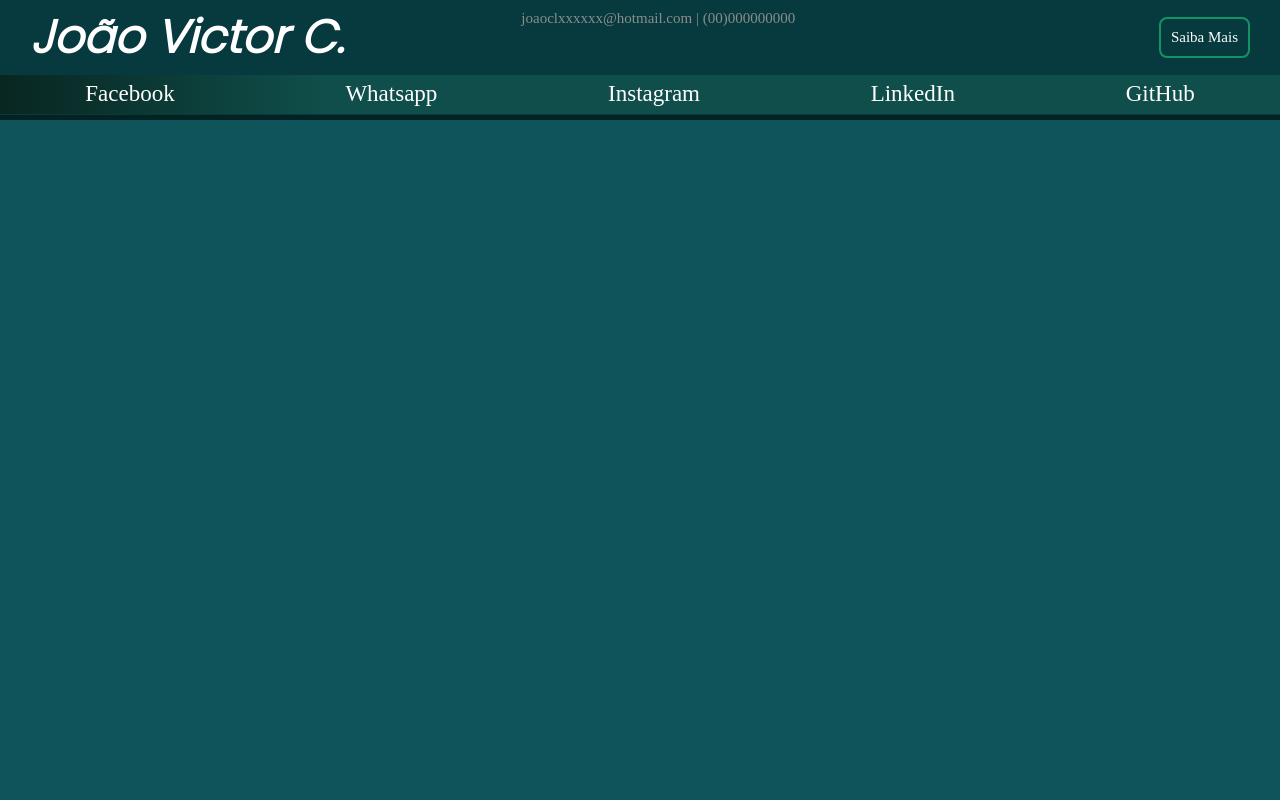
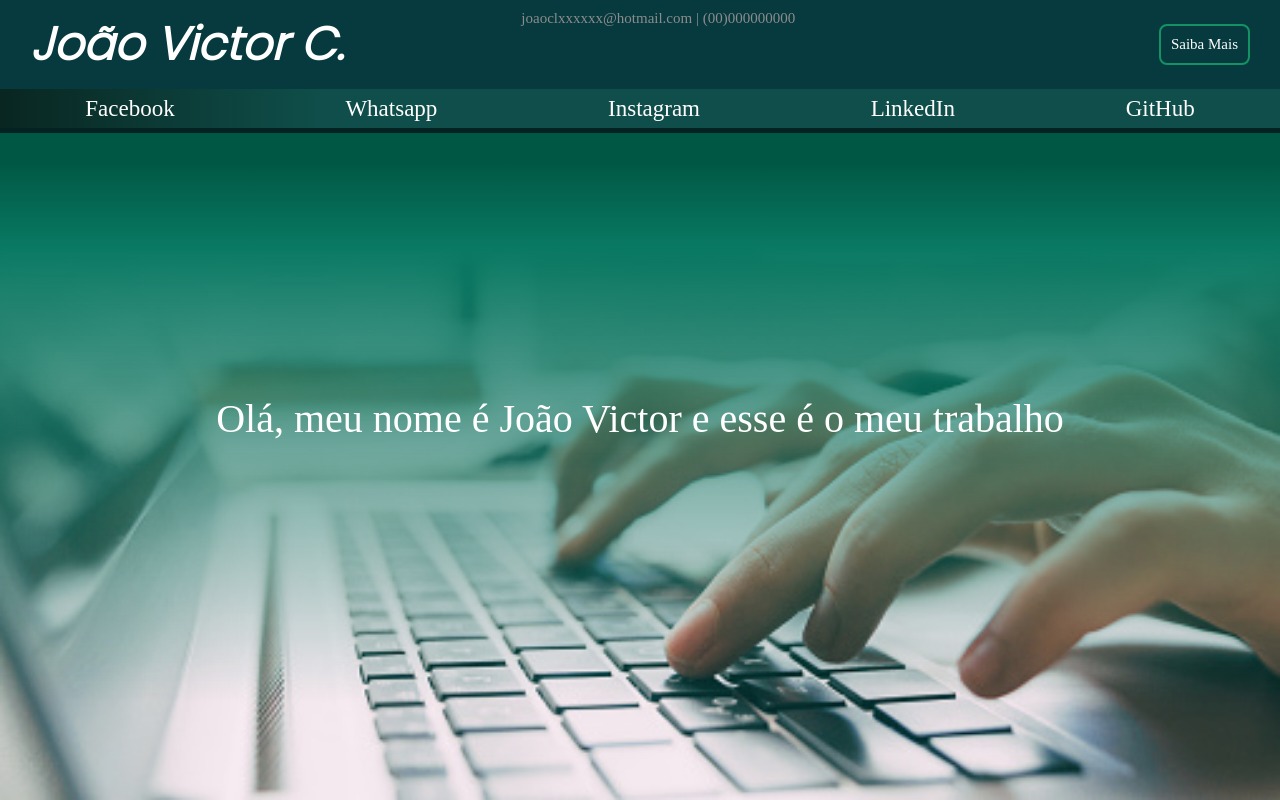
Before and after one commit to VictorClvtt/SiteCurriculo2, a plain HTML site: page index.html in a window 1280 px wide. Drawn offline with Linux system fonts and the light colour scheme; a web font is replaced by a local one.

Commit message:
2nd Commit

```diff
--- a/index.html
+++ b/index.html
@@ -1,13 +1,16 @@
 <!DOCTYPE html>
 <html lang="en">
   <head>
-    <meta charset="UTF-8">
-    <meta http-equiv="X-UA-Compatible" content="IE=edge">
-    <meta name="viewport" content="width=device-width, initial-scale=1.0">
-    <link href="styles.css" rel="stylesheet">
-    <link rel="preconnect" href="https://fonts.googleapis.com">
-<link rel="preconnect" href="https://fonts.gstatic.com" crossorigin>
-<link href="https://fonts.googleapis.com/css2?family=Poppins:wght@300&family=Sofia+Sans&display=swap" rel="stylesheet">
+    <meta charset="UTF-8" />
+    <meta http-equiv="X-UA-Compatible" content="IE=edge" />
+    <meta name="viewport" content="width=device-width, initial-scale=1.0" />
+    <link href="styles.css" rel="stylesheet" />
+    <link rel="preconnect" href="https://fonts.googleapis.com" />
+    <link rel="preconnect" href="https://fonts.gstatic.com" crossorigin />
+    <link
+      href="https://fonts.googleapis.com/css2?family=Poppins:wght@300&family=Sofia+Sans&display=swap"
+      rel="stylesheet"
+    />
     <title>Currículo | JVCM</title>
   </head>
   <body>
@@ -25,8 +28,8 @@
         <a href="#"><li>GitHub</li></a>
       </ul>
     </header>
-    <div id="pc">
-
+    <div class="apres">
+      <p class="ola">Olá, meu nome é João Victor e esse é o meu trabalho</p>
     </div>
   </body>
 </html>
--- a/styles.css
+++ b/styles.css
@@ -1,43 +1,50 @@
-*{
+* {
   margin: 0;
   padding: 0;
   box-sizing: border-box;
 }
 
-body{
+body {
   background: rgb(15, 84, 91);
   color: white;
-    font-family: 'Sofia Sans', 'Sans Serif';
+  font-family: "Sofia Sans", "Sans Serif";
   font-size: 23px;
-    height:100vh;
+  height: 100vh;
   display: flex;
   flex-direction: column;
+
+  background-image: url(./istockphoto-1144547910-170667a.jpg);
+  height: 100%;
+  background-repeat: no-repeat;
+  background-attachment: fixed;
+  background-size: cover;
+  background-position: bottom;
 }
 
-header{
+header {
   background: rgb(6, 58, 63);
   height: 15%;
   width: 100%;
   border: 2px;
   border-bottom: 5px solid rgb(4, 34, 34);
-    position: inherit;
+
 }
 
-h1{
-    font-family: 'Poppins', sans-serif;
+h1 {
+  font-family: "Poppins", sans-serif;
   font-style: italic;
 }
 
-.cabecalho{
+.cabecalho {
   height: 65%;
   padding: 10px 30px;
   display: flex;
   align-items: center;
-    justify-content:space-between;
+  justify-content: space-between;
 }
 
-#botão{
-    font-family: 'Sofia Sans', 'Sans Serif';
+#botão {
+  font-family: "Sofia Sans", "Sans Serif";
   font-size: 15px;
   padding: 10px;
   border-radius: 8px;
@@ -46,7 +53,7 @@ h1{
   background: transparent;
 }
 
-.contato{
+.contato {
   font-size: 15px;
   align-self: flex-start;
   color: rgb(140, 140, 140);
@@ -54,37 +61,55 @@ h1{
   width: 460px;
 }
 
-ul{
+ul {
   display: flex;
   align-items: center;
   justify-content: space-around;
   padding: 3px 0;
-    background: linear-gradient(90deg, rgba(9,38,33,1) 0%, rgba(15,78,74,1) 25%);
+  background: linear-gradient(
+    90deg,
+    rgba(9, 38, 33, 1) 0%,
+    rgba(15, 78, 74, 1) 25%
+  );
   height: 39px;
 }
 
-li{
-    list-style-type:none;
+li {
+  list-style-type: none;
   color: white;
   padding: 3px;
   border: dashed 2px rgba(34, 243, 166, 0);
 }
 
-a:link{
+a:link {
   text-decoration: none;
 }
 
-li:hover{
+li:hover {
   border: dashed 2px rgb(34, 243, 166);
 }
 
-a li:active{
+a li:active {
   border: solid 2px rgb(34, 243, 166);
 }
 
-#pc{
+.apres {
   display: flex;
-    background: url(background-photo.jpg) center center cover no-repeat fixed;
+  align-items: center;
+  justify-content: center;
 
+  height: 570px;
+  width: 100%;
+  background: linear-gradient(
+    180deg,
+    rgba(0, 87, 67, 1) 5%,
+    rgba(9, 121, 99, 1) 20%,
+    rgba(0, 213, 255, 0) 100%
+  );
+}
 
+.ola {
+  font-size: 40px;
+  display: flex;
+  position: absolute;
 }
```
Lines whose indentation alone changed are shown as unchanged.
